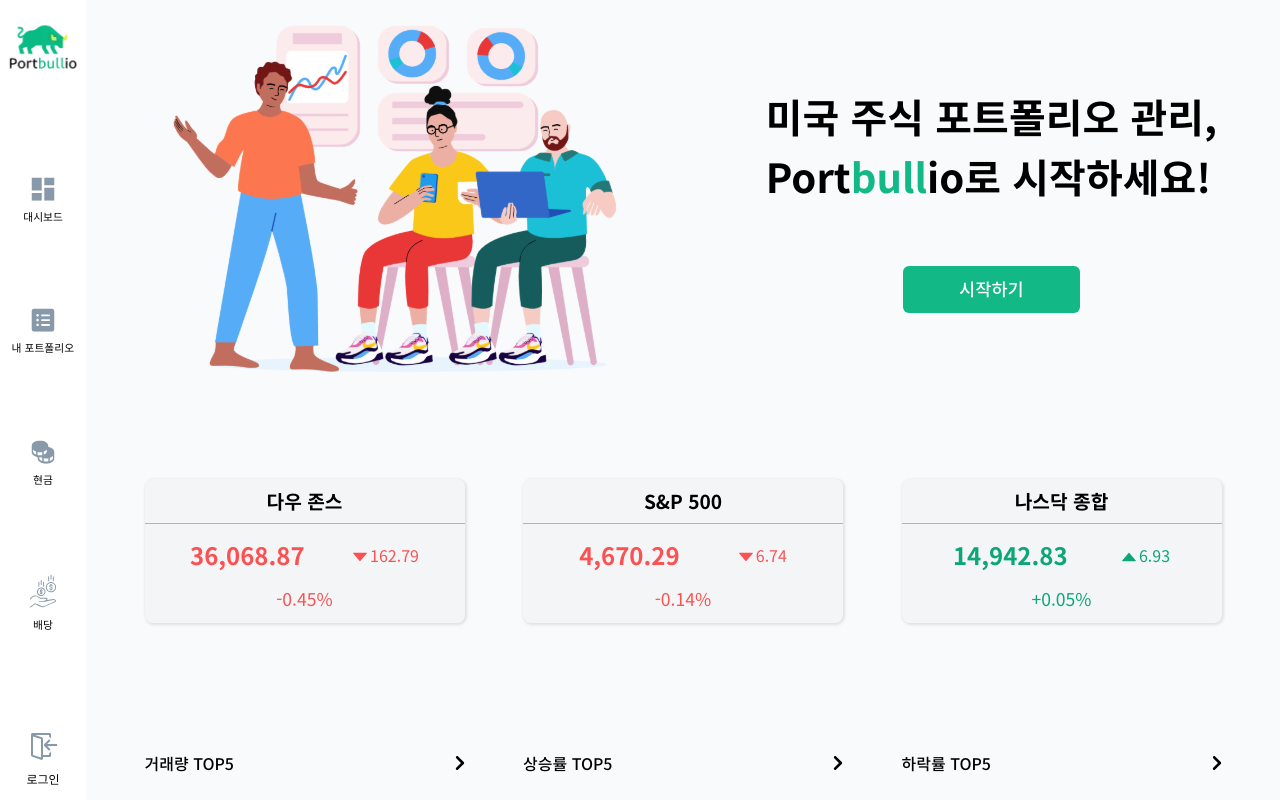
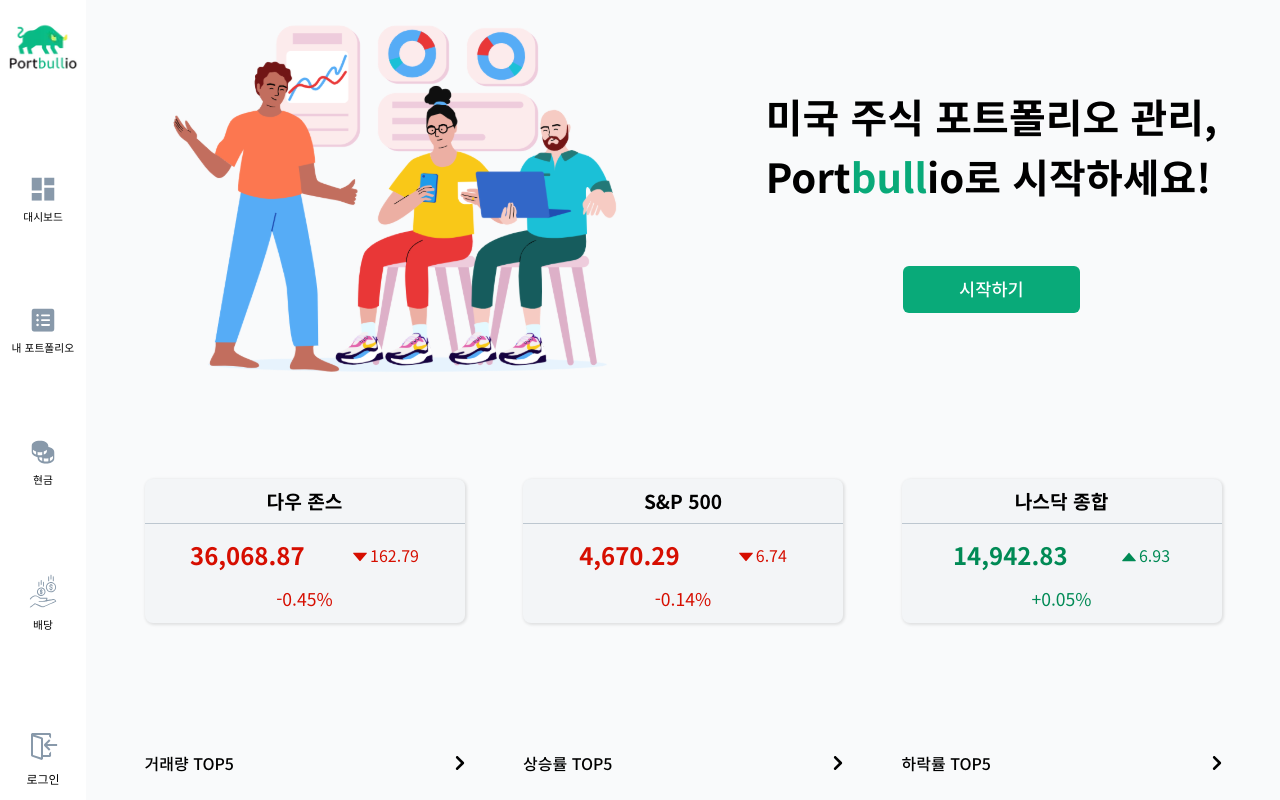
Before and after one commit to jaehyeon48/portbullio, a React app in the folder packages/webapp/: page / in a window 1280 px wide. Shown: the top 800 px of the page. Built offline with nearby package versions, Linux system fonts and the light colour scheme; no server answers.

Commit message:
webapp - refactor: #28
1. Home 페이지 관련 스타일을 CSS 변수를 사용하여 설정하도록 수정

```diff
--- a/packages/webapp/src/pages/Home/styles.ts
+++ b/packages/webapp/src/pages/Home/styles.ts
@@ -2,7 +2,7 @@ import styled, { css } from 'styled-components';
 import Card from '@components/Card';
 import { Link } from 'react-router-dom';
 import * as Mixin from '@styles/Mixins';
-import { breakPoints, globalColors } from '@constants/index';
+import { breakPoints } from '@constants/index';
 
 interface HeaderContainerProps {
 	flexDirection: 'row' | 'column';
@@ -51,7 +51,7 @@ export const Header = styled.header`
 `;
 
 export const HeaderPrimary = styled.span`
-	color: ${globalColors.primary};
+	color: var(--primary);
 `;
 
 export const HeroImageContainer = styled.div`
@@ -75,7 +75,7 @@ export const HeroImageContainer = styled.div`
 
 export const Button = styled.button`
 	${Mixin.buttonMixin};
-	background-color: ${globalColors.primary};
+	background-color: var(--primary);
 	color: #fff;
 	font-size: 1.1em;
 	font-weight: 500;
@@ -86,7 +86,7 @@ export const Button = styled.button`
 export const LinkButton = styled(Link)`
 	${Mixin.buttonMixin};
 	text-decoration: none;
-	background-color: ${globalColors.primary};
+	background-color: var(--primary);
 	color: #fff;
 	font-size: 1.1em;
 	font-weight: 500;
@@ -103,7 +103,7 @@ export const IndexHeader = styled.header`
 	font-size: 1.2em;
 	font-weight: 700;
 	padding: 0.4em 0;
-	border-bottom: 1px solid ${({ theme }) => theme.base.colors.gray};
+	border-bottom: 1px solid var(--indexCardHeaderBorderColor);
 `;
 
 export const IndexInfo = styled.div`
@@ -144,14 +144,14 @@ export const Top5ListHeader = styled(Link)`
 	align-items: center;
 	justify-content: space-between;
 	font-weight: 500;
-	color: ${({ theme }) => theme.base.textColor};
+	color: var(--baseTextColor);
 	text-decoration: none;
 	margin-bottom: 2em;
 
 	& > svg {
 		position: absolute;
 		right: -11px;
-		fill: ${({ theme }) => theme.base.textColor};
+		fill: var(--baseTextColor);
 	}
 `;
 
@@ -179,7 +179,7 @@ export const Top5ListItemTicker = styled.span`
 	width: 20%;
 	text-transform: uppercase;
 	font-weight: 500;
-	color: ${({ theme }) => theme.base.textColor};
+	color: var(--baseTextColor);
 `;
 
 export const Top5ListItemChangePercent = styled.span`
@@ -189,7 +189,7 @@ export const Top5ListItemChangePercent = styled.span`
 
 export const Top5ListItemPrice = styled.span`
 	width: 22%;
-	color: ${({ theme }) => theme.base.textColor};
+	color: var(--baseTextColor);
 	overflow: hidden;
 	text-overflow: ellipsis;
 `;
--- a/packages/webapp/src/styles/Global/Style.tsx
+++ b/packages/webapp/src/styles/Global/Style.tsx
@@ -8,6 +8,9 @@ export default createGlobalStyle`
     --colorBaseWhite: 0, 0;
     --colorBaseBlueGray: 210, 17%;
     --colorBaseGreen: 162, 90%;
+    --colorBaseDeepGreen: 157, 100%;
+    --colorBaseRed: 350, 80%;
+    --colorBaseDeepRed: 4, 100%;
     --white: hsla(0, 0%, 100%);
     --dark: hsla(0, 0%, 0%);
     --primary: hsla(var(--colorBaseGreen), 35%);
@@ -23,6 +26,8 @@ export default createGlobalStyle`
     --globalScrollBarThumbBgColor: hsla(var(--colorBaseBlueGray), 68%);
     --globalScrollBarThumbBgColorHover: hsla(var(--colorBaseBlueGray), 53%);
     --globalScrollBarTrackBgColor: hsla(var(--colorBaseBlueGray), 93%);
+    --priceGreen: hsla(var(--colorBaseDeepGreen), 27%);
+    --priceRed: hsla(var(--colorBaseDeepRed), 42%);
 
     /* Navbar */
     --navbarBgColor: var(--white);
@@ -32,6 +37,9 @@ export default createGlobalStyle`
     /* Card */
     --cardBgColor: hsla(var(--colorBaseBlueGray), 96%);
     --cardBoxShadow: var(--boxShadowDimension) hsla(var(--colorBaseBlueGray), 0%, 0.1);
+
+    /* Home Page */
+    --indexCardHeaderBorderColor: hsla(var(--colorBaseBlueGray), 78%);
   }
 
   html[data-theme='dark'] {
@@ -41,6 +49,8 @@ export default createGlobalStyle`
     --globalScrollBarThumbBgColor: hsla(var(--colorBaseBlueGray), 42%);
     --globalScrollBarThumbBgColorHover: hsla(var(--colorBaseBlueGray), 57%);
     --globalScrollBarTrackBgColor: hsla(var(--colorBaseBlueGray), 17%);
+    --priceGreen: hsla(var(--colorBaseDeepGreen), 36%);
+    --priceRed: hsla(var(--colorBaseRed), 55%);
 
     /* Navbar */
     --navbarBgColor: hsla(var(--colorBaseBlueGray), 14%);
@@ -50,6 +60,9 @@ export default createGlobalStyle`
     /* Card */
     --cardBgColor: hsla(var(--colorBaseBlueGray), 18%);
     --cardBoxShadow: none;
+
+    /* Home Page */
+    --indexCardHeaderBorderColor: hsla(var(--colorBaseBlueGray), 45%);
   }
 
   body {
--- a/packages/webapp/src/styles/Mixins/priceColorMixin.ts
+++ b/packages/webapp/src/styles/Mixins/priceColorMixin.ts
@@ -1,12 +1,12 @@
 import { css, DefaultTheme } from 'styled-components';
 
-interface PriceColorProps {
+export interface PriceColorProps {
 	value: number;
 }
 
 function calculatePriceColor(theme: DefaultTheme, value: number) {
-	if (value > 0) return theme.base.colors.green;
-	if (value < 0) return theme.base.colors.red;
+	if (value > 0) return 'var(--priceGreen)';
+	if (value < 0) return 'var(--priceRed)';
 	return theme.base.colors.gray;
 }
 
```
